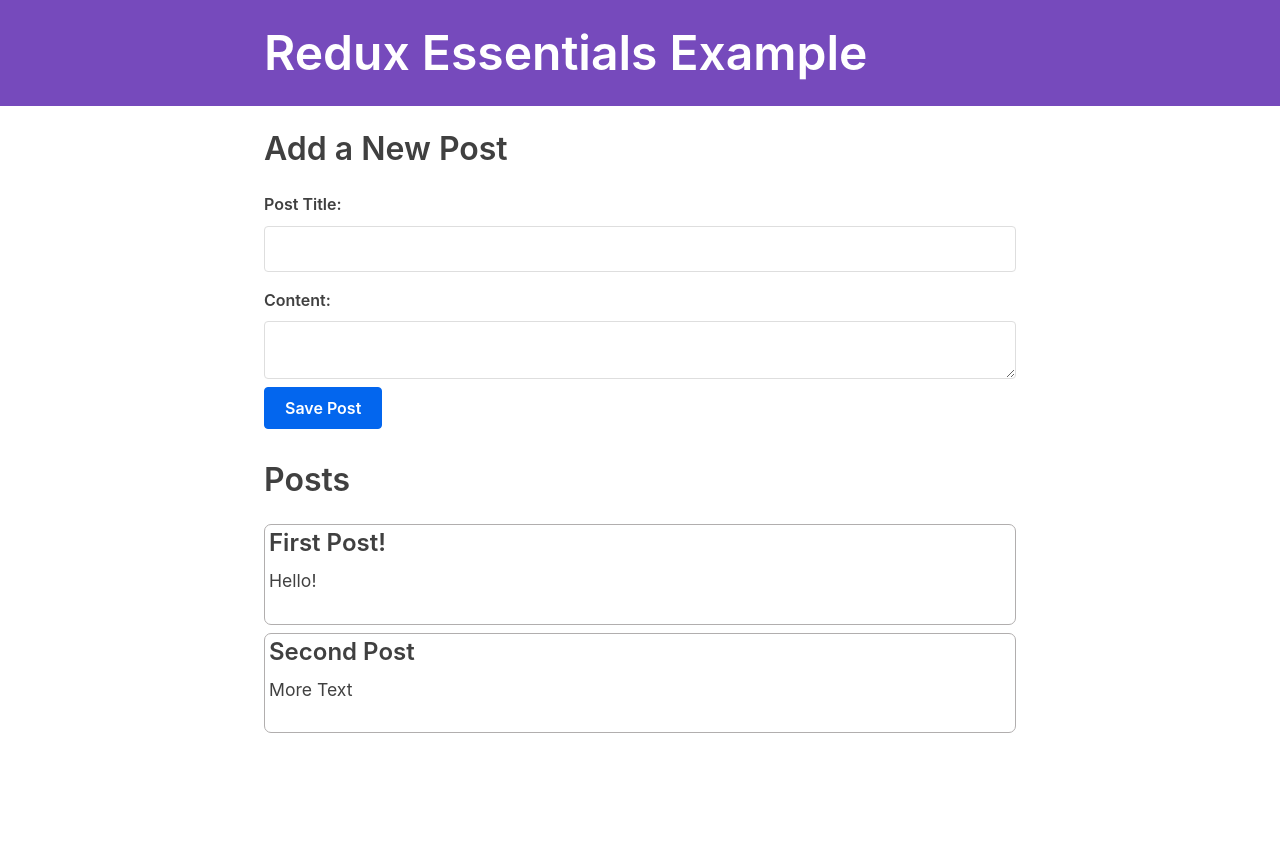
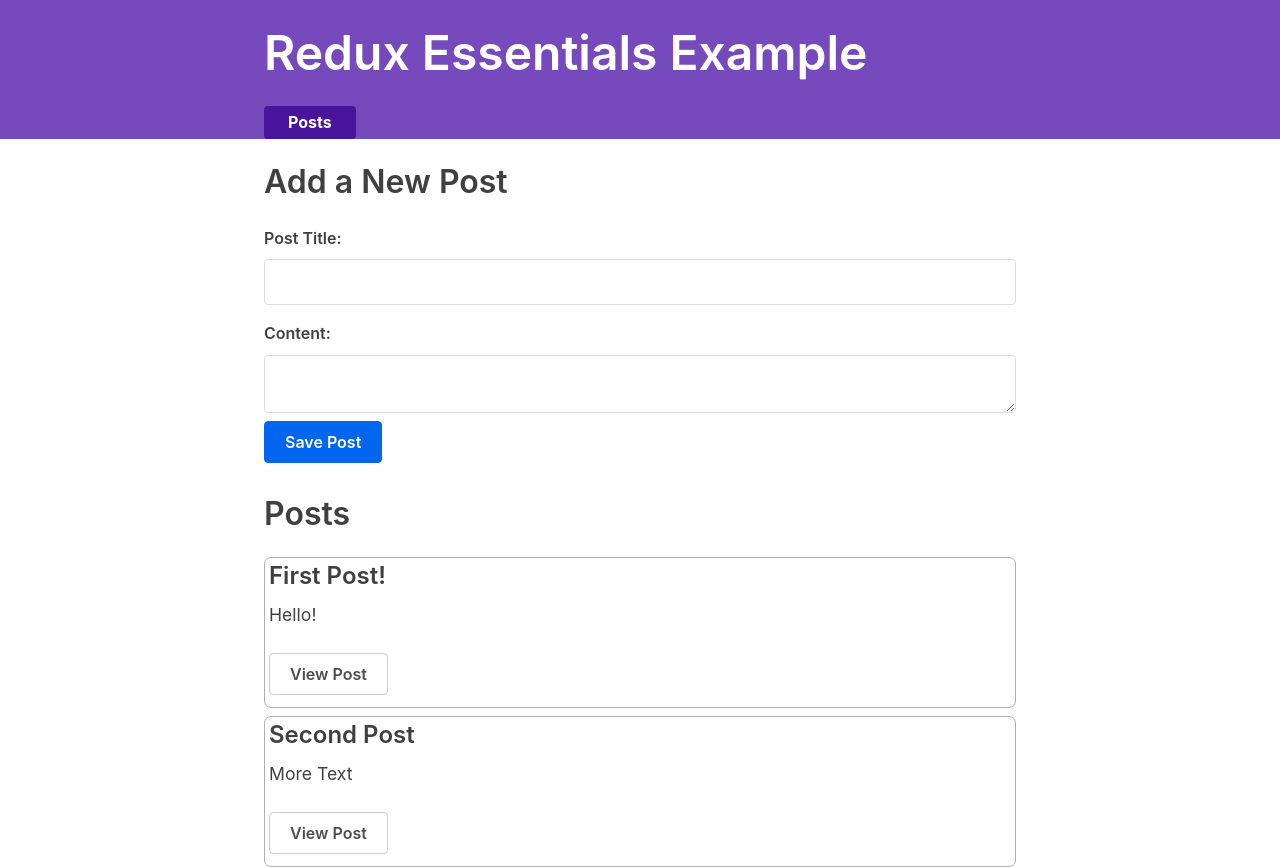
Before and after one commit to DiskMethod/redux-essentials-practice-project, a React (Create React App) app: page / in a window 1280 px wide. Before the commit the page ends 800 px from the top, so only its background shows below. Built offline with nearby package versions, Linux system fonts and the light colour scheme; what @mswjs/data, mock-socket, txtgen would draw is missing.

Commit message:
Navigative back to posts

```diff
--- a/src/app/Navbar.jsx
+++ b/src/app/Navbar.jsx
@@ -1,4 +1,6 @@
-import React from 'react'
+import React from "react";
+
+import { Link } from "react-router-dom";
 
 export const Navbar = () => {
   return (
@@ -7,9 +9,11 @@
         <h1>Redux Essentials Example</h1>
 
         <div className="navContent">
-          <div className="navLinks"></div>
+          <div className="navLinks">
+            <Link to="/">Posts</Link>
+          </div>
         </div>
       </section>
     </nav>
-  )
-}
+  );
+};
--- /dev/null
+++ b/src/features/posts/PostNotFound.jsx
@@ -0,0 +1,11 @@
+import React from "react";
+
+const PostNotfound = () => {
+  return (
+    <section>
+      <h2>Post not found!</h2>
+    </section>
+  );
+};
+
+export default PostNotfound;
--- a/src/features/posts/PostsList.jsx
+++ b/src/features/posts/PostsList.jsx
@@ -1,4 +1,6 @@
 import React from "react";
+
+import { Link } from "react-router-dom";
 
 import { useSelector } from "react-redux";
 
@@ -9,6 +11,9 @@
     <article className="post-excerpt">
       <h3>{post.title}</h3>
       <p className="post-content">{post.content.substring(0, 100)}</p>
+      <Link to={`/posts/${post.id}`} className="button muted-button">
+        View Post
+      </Link>
     </article>
   ));
 
--- a/src/features/posts/SinglePostPage.jsx
+++ b/src/features/posts/SinglePostPage.jsx
@@ -1,6 +1,8 @@
 import React from "react";
 import { useSelector } from "react-redux";
 import { useParams } from "react-router-dom";
+
+import PostNotfound from "./PostNotFound";
 
 const SinglePostPage = () => {
   const { postId } = useParams();
@@ -10,11 +12,7 @@
   });
 
   if (!post) {
-    return (
-      <section>
-        <h2>Post not found!</h2>
-      </section>
-    );
+    return <PostNotfound />;
   }
 
   return (
--- a/src/index.jsx
+++ b/src/index.jsx
@@ -9,6 +9,7 @@
 import PostsList from "./features/posts/PostsList";
 import AddPostForm from "./features/posts/AddPostForm";
 import SinglePostPage from "./features/posts/SinglePostPage";
+import PostNotfound from "./features/posts/PostNotFound";
 
 import { worker } from "./api/server";
 
@@ -33,6 +34,7 @@
                 }
               />
               <Route path="/posts/:postId" element={<SinglePostPage />} />
+              <Route path="/posts/*" element={<PostNotfound />} />
             </Route>
           </Routes>
         </BrowserRouter>
```
